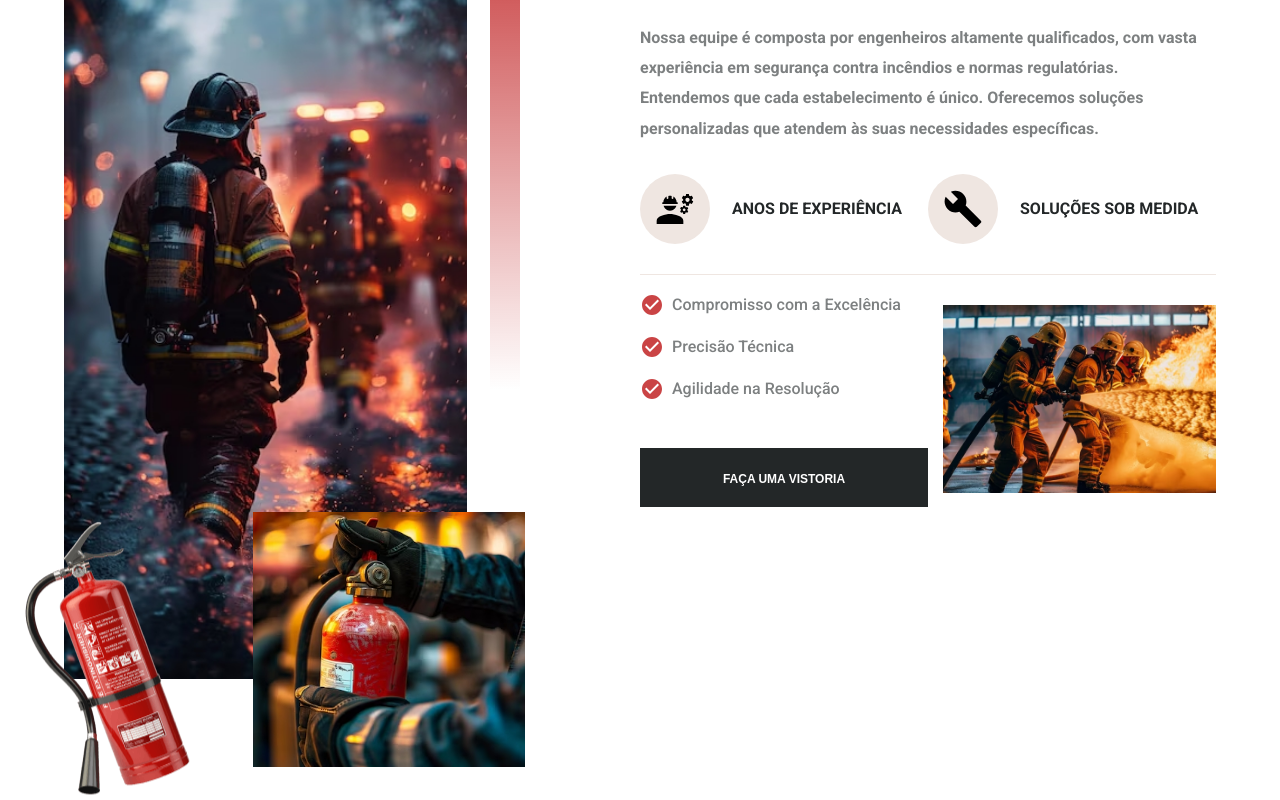
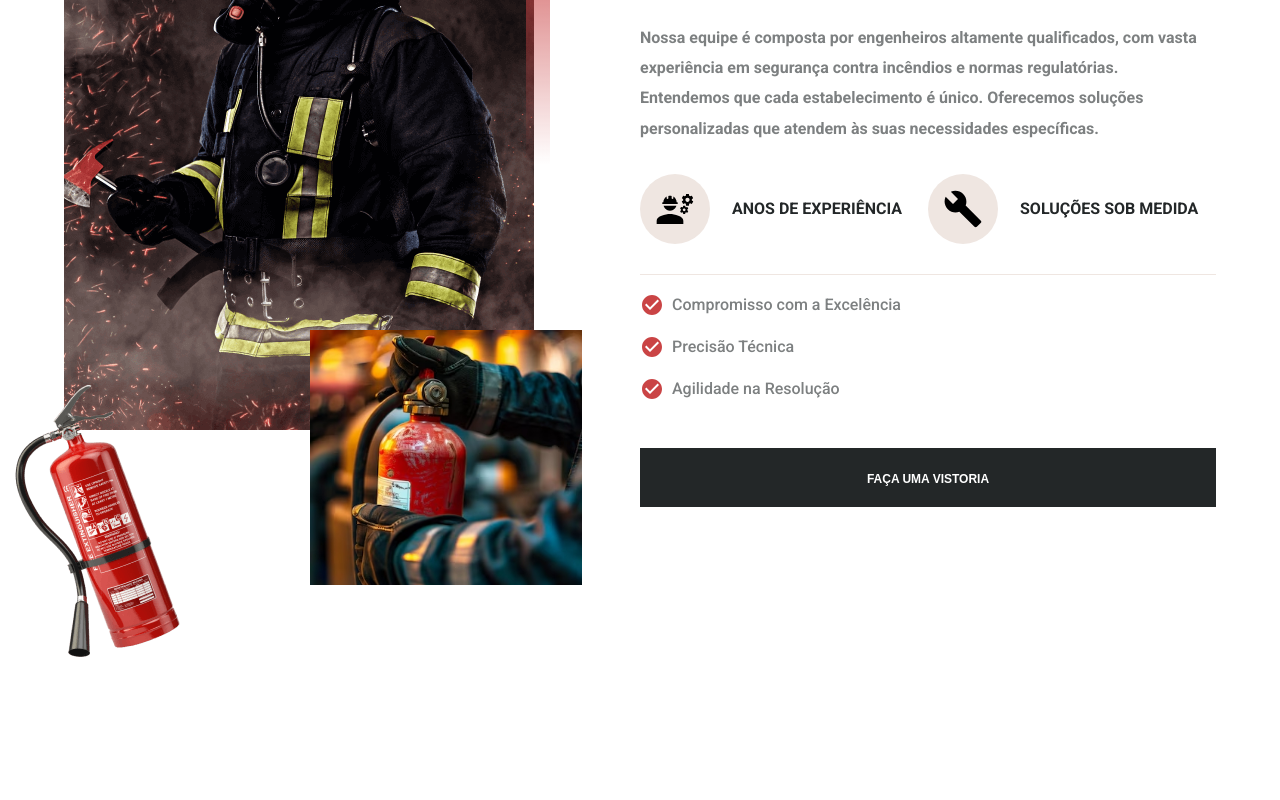
Before and after one commit to Gabriel-Andreoni/lp-valverde-engenharia, a Next.js app: page / in a window 1280 px wide. Shown: the part 1824-2624 px from the top of the page. Built offline with nearby package versions, Linux system fonts and the light colour scheme.

Commit message:
Tornando a seção de sobre responsiva

```diff
--- a/app/components/About/about.css
+++ b/app/components/About/about.css
@@ -106,28 +106,24 @@
                 width: 50%;
                 height: 100%;
 
-                background-image: url('../../../public/about-image-left.jpg');
-                background-repeat: no-repeat;
-                background-size: 70%;
-                background-position: left;
-
                 position: relative;
 
                 &::after {
-                    content: '';
+                    content: "";
 
-                    display: block;
-
-                    width: 30px;
-                    height: 450px;
-
-                    background-image: linear-gradient(to bottom, #CA4445, transparent);
+                    width: 24px;
+                    height: 361px;
 
                     position: absolute;
-                    top: 30px;
-                    right: 120px;
+                    right: 90px;
+                    top: 0%;
 
-                    animation: bounce 4s ease-in-out infinite;
+                    animation-timeline: auto;
+                    animation-range-start: normal;
+                    animation-range-end: normal;
+
+                    background: linear-gradient(rgb(202, 68, 69) 0%, rgba(202, 68, 69, 0) 100%);
+                    animation: 4s ease-in-out 0s infinite normal none running topBottom;
                 }
 
                 .about-second-image {
@@ -137,20 +133,24 @@
                     display: block;
 
                     position: absolute;
-                    top: 70%;
-                    right: 20%;
+                    top: 51%;
+                    right: 10%;
 
                     background-image: url('../../../public/about-second-image.jpg');
                     background-size: cover;
                     background-position: center;
                 }
 
-                & img {
+                & img:not(.about-main-image) {
                     position: absolute;
-                    top: 70%;
-                    left: -50px;
+                    left: -60px;
+                    bottom: 130px;
 
-                    animation: topBottom 4s ease-in-out infinite;
+                    animation-timeline: auto;
+                    animation-range-start: normal;
+                    animation-range-end: normal;
+
+                    animation: 4s ease-in-out 0s infinite normal none running bounce;
                 }
             }
 
@@ -264,12 +264,12 @@
                     justify-content: space-between;
 
                     .about-list {
-                        width: 50%;
+                        width: 100%;
 
                         display: flex;
                         flex-direction: column;
 
-                        & > ul {
+                        &>ul {
                             width: 100%;
 
                             display: flex;
@@ -277,7 +277,7 @@
 
                             list-style: none;
 
-                            & > li {
+                            &>li {
                                 margin-top: 18px;
                                 margin-right: -10px;
 
@@ -292,11 +292,11 @@
 
                                 color: #7D8081;
 
-                                &:hover > svg {
+                                &:hover>svg {
                                     color: #232728;
                                 }
 
-                                & > svg {
+                                &>svg {
                                     margin-right: 8px;
 
                                     color: #CA4445;
@@ -358,19 +358,6 @@
                             }
                         }
                     }
-
-                    .about-list-image {
-                        width: 273px;
-                        height: 188px;
-
-                        margin-top: 30px;
-
-                        display: block;
-
-                        background-image: url('../../../public/about-list-image.jpg');
-                        background-size: cover;
-                        background-position: center;
-                    }
                 }
             }
         }
@@ -380,20 +367,6 @@
 }
 
 @keyframes bounce {
-    0% {
-        top: 30px;
-    }
-
-    50% {
-        top: 100px;
-    }
-
-    100% {
-        top: 30px;
-    }
-}
-
-@keyframes topBottom {
     0% {
         transform: translateY(-10px);
     }
@@ -406,3 +379,94 @@
         transform: translateY(-10px);
     }
 }
+
+@keyframes topBottom {
+    0% {
+        transform: scaleY(0.8);
+    }
+
+    50% {
+        transform: scaleY(1);
+    }
+
+    100% {
+        transform: scaleY(0.8);
+    }
+}
+
+@media (width <=1024px) {
+
+    .about-image {
+        margin-right: 50px !important;
+
+        & img:not(.about-main-image) {
+            display: none !important;
+        }
+    }
+
+    .about-image::after {
+        display: none;
+    }
+
+    .about-image > img {
+        object-fit: cover;
+        width: 100%;
+    }
+
+    .about-second-image {
+        display: none !important;
+    }
+
+    .about-content-top{
+        margin: 0 !important;
+
+        & > h3 {
+            font-size: 35px !important;
+        }
+
+        & > p:last-child {
+            margin-bottom: 20px !important;
+        }
+    }
+
+    .about-feature-item {
+        gap: 10px !important;
+
+        .about-feature-icon {
+            width: 60px !important;
+            height: 60px !important;
+
+            & > svg {
+                font-size: 30px !important
+            }
+        }
+
+    }
+}
+
+@media (width <= 767px) {
+    .about-cards-wrapper {
+        flex-wrap: wrap;
+        justify-content: center;
+
+        .about-card {
+            width: 100% !important;
+        }
+    }
+
+    .about-section {
+        flex-direction: column;
+
+        .about-image {
+            width: 100% !important;
+
+            margin: 0 !important;
+        }
+    }
+
+    .about-content {
+        width: 100% !important;
+    }
+
+
+}
--- a/app/components/About/index.jsx
+++ b/app/components/About/index.jsx
@@ -12,6 +12,7 @@ import CheckCircleIcon from '@mui/icons-material/CheckCircle';
 
 import AboutFloatImage from '../../../public/float-image.png';
 import AboutFeatureImage from '../../../public/about-list-image.jpg'
+import AboutImage from '../../../public/about-image-left.png'
 import AboutIcon from '../../../public/about-icon.png';
 
 
@@ -49,6 +50,7 @@ export function AboutSection() {
         <div className="about-wrapper">
             <div className="about-section">
                 <div className="about-image">
+                    <Image className="about-main-image" src={AboutImage} alt="imagem de um bombeiro" width="470" height="590" />
                     <div className="about-second-image">
                     </div>
                     <Image src={AboutFloatImage} alt="imagem de um extintor de incêndio" width="181" height="286" />
@@ -106,8 +108,6 @@ export function AboutSection() {
 
                             <button>Faça uma vistoria</button>
                         </div>
-                        <div className="about-list-image">
-                        </div>
                     </div>
                 </div>
             </div>
```
Also changed, not shown: public/about-image-left-1.jpg (renamed from public/about-image-left.jpg), public/about-image-left.png (added).
